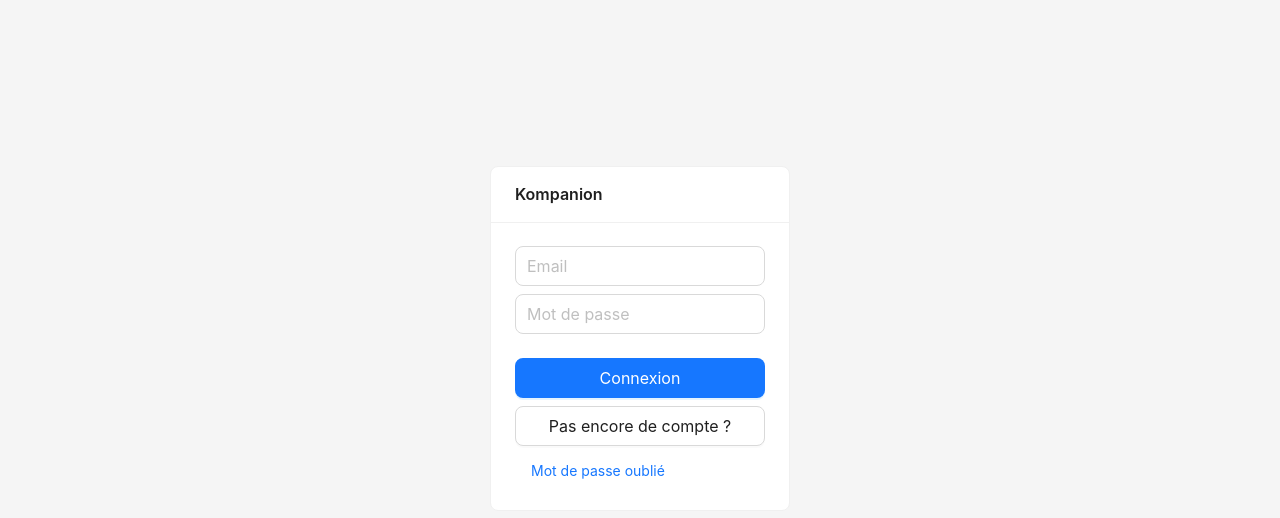
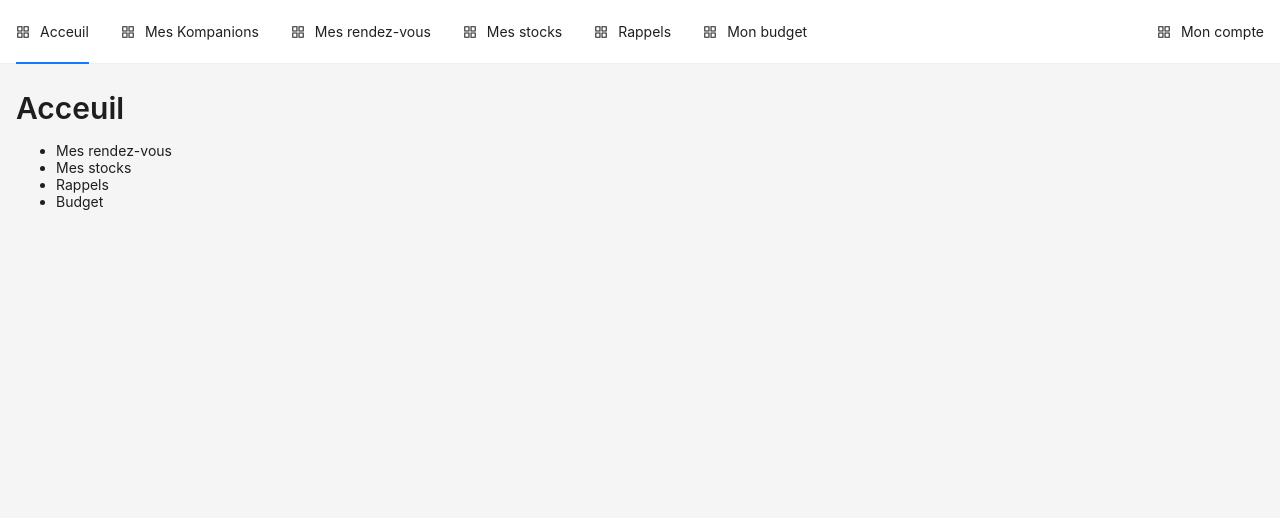
Before and after one commit to FabienLacorre/Kompanion, a React (Create React App) app in the folder kompanion-front/: page /home in a window 1280 px wide. Shown: the top 518 px of the page. Built offline with nearby package versions, Linux system fonts and the light colour scheme.

Commit message:
feat: navigation

```diff
--- a/kompanion-front/src/App.css
+++ /dev/null
@@ -1,29 +0,0 @@
-html {
-  height: 100%;
-}
-body {
-  min-height: 100%;
-  font-family: "Roboto", sans-serif;
-  background-color: #f5f5f5;
-  margin: 0;
-  padding: 0;
-  box-sizing: border-box;
-}
-
-.align-center {
-  display: flex;
-  justify-content: center;
-  align-items: center;
-}
-
-.full-height {
-  height: 100%;
-}
-
-.full-width {
-  width: 100%;
-}
-
-.content {
-  padding: 16px;
-}
--- a/kompanion-front/src/App.tsx
+++ /dev/null
@@ -1,10 +0,0 @@
-import "./App.css";
-import { Login } from "./Pages/Login";
-
-const App = (): JSX.Element => (
-  <div className="App">
-    <Login />
-  </div>
-);
-
-export default App;
--- /dev/null
+++ b/kompanion-front/src/Components/Navbar.css
@@ -0,0 +1,12 @@
+.kom-c-menu {
+  display: block;
+}
+
+.kom-c-menu-item {
+  line-height: 64px;
+  user-select: none;
+}
+
+.kom-c-menu-item--right {
+  float: right;
+}
--- /dev/null
+++ b/kompanion-front/src/Components/Navbar.tsx
@@ -0,0 +1,114 @@
+import { Menu, MenuProps, Typography } from "antd";
+import {
+  AppstoreOutlined,
+  MailOutlined,
+  SettingOutlined,
+} from "@ant-design/icons";
+import { useMemo, useState } from "react";
+
+import "./Navbar.css";
+import clsx from "clsx";
+import { Page } from "./Page";
+import { Dashboard } from "../Pages/Dashboard";
+import path from "path";
+import { PageKeyEnum, pageConfiguration } from "../Router";
+
+type MenuItem = Required<MenuProps>["items"][number];
+
+export const Navbar = (): JSX.Element => {
+  const menuClassName = clsx("kom-c-menu");
+  const leftItemClassName = clsx("kom-c-menu-item");
+  const rightItemClassName = clsx("kom-c-menu-item", "kom-c-menu-item--right");
+
+  const items: MenuItem[] = useMemo(() => {
+    return [
+      {
+        label: (
+          <a href={pageConfiguration[PageKeyEnum.HOME].path}>
+            {pageConfiguration[PageKeyEnum.HOME].label}
+          </a>
+        ),
+        key: pageConfiguration[PageKeyEnum.HOME].keyEnum,
+        icon: <AppstoreOutlined />,
+        className: leftItemClassName,
+      },
+      {
+        label: (
+          <a href={pageConfiguration[PageKeyEnum.MY_KOMPANIONS].path}>
+            {pageConfiguration[PageKeyEnum.MY_KOMPANIONS].label}
+          </a>
+        ),
+        key: pageConfiguration[PageKeyEnum.MY_KOMPANIONS].keyEnum,
+        icon: <AppstoreOutlined />,
+        className: leftItemClassName,
+      },
+      {
+        label: (
+          <a href={pageConfiguration[PageKeyEnum.MY_APPOINTMENT].path}>
+            {pageConfiguration[PageKeyEnum.MY_APPOINTMENT].label}
+          </a>
+        ),
+        key: pageConfiguration[PageKeyEnum.MY_APPOINTMENT].keyEnum,
+        icon: <AppstoreOutlined />,
+        className: leftItemClassName,
+      },
+      {
+        label: (
+          <a href={pageConfiguration[PageKeyEnum.MY_STOCKS].path}>
+            {pageConfiguration[PageKeyEnum.MY_STOCKS].label}
+          </a>
+        ),
+        key: pageConfiguration[PageKeyEnum.MY_STOCKS].keyEnum,
+        icon: <AppstoreOutlined />,
+        className: leftItemClassName,
+      },
+      {
+        label: (
+          <a href={pageConfiguration[PageKeyEnum.MY_REMINDERS].path}>
+            {pageConfiguration[PageKeyEnum.MY_REMINDERS].label}
+          </a>
+        ),
+        key: pageConfiguration[PageKeyEnum.MY_REMINDERS].keyEnum,
+        icon: <AppstoreOutlined />,
+        className: leftItemClassName,
+      },
+      {
+        label: (
+          <a href={pageConfiguration[PageKeyEnum.MY_BUDGET].path}>
+            {pageConfiguration[PageKeyEnum.MY_BUDGET].label}
+          </a>
+        ),
+        key: pageConfiguration[PageKeyEnum.MY_BUDGET].keyEnum,
+        icon: <AppstoreOutlined />,
+        className: leftItemClassName,
+      },
+      {
+        label: (
+          <a href={pageConfiguration[PageKeyEnum.MY_ACCOUNT].path}>
+            {pageConfiguration[PageKeyEnum.MY_ACCOUNT].label}
+          </a>
+        ),
+        type: "item",
+        key: pageConfiguration[PageKeyEnum.MY_ACCOUNT].keyEnum,
+        icon: <AppstoreOutlined />,
+        className: rightItemClassName,
+      },
+    ];
+  }, []);
+
+  const [current, setCurrent] = useState("mail");
+
+  const handleOnClick: MenuProps["onClick"] = (e) => {
+    setCurrent(e.key);
+  };
+
+  return (
+    <Menu
+      className={menuClassName}
+      selectedKeys={[current]}
+      mode="horizontal"
+      items={items}
+      onClick={handleOnClick}
+    />
+  );
+};
--- /dev/null
+++ b/kompanion-front/src/Components/Page.tsx
@@ -0,0 +1,17 @@
+import { Layout } from "antd";
+import { Navbar } from "./Navbar";
+
+export const Page = ({
+  Content,
+  withNavBar,
+}: {
+  Content: JSX.Element;
+  withNavBar: boolean;
+}) => {
+  return (
+    <Layout>
+      {withNavBar && <Navbar />}
+      {Content}
+    </Layout>
+  );
+};
--- /dev/null
+++ b/kompanion-front/src/Pages/Dashboard.tsx
@@ -0,0 +1,20 @@
+import { Typography } from "antd";
+import { Content } from "antd/es/layout/layout";
+import clsx from "clsx";
+
+export const Dashboard = (): JSX.Element => {
+  const contentClassName = clsx("content", "full-height");
+
+  return (
+    <Content className={contentClassName}>
+      <Typography.Title level={2}>Acceuil</Typography.Title>
+
+      <ul>
+        <li>Mes rendez-vous</li>
+        <li>Mes stocks</li>
+        <li>Rappels</li>
+        <li>Budget</li>
+      </ul>
+    </Content>
+  );
+};
--- a/kompanion-front/src/Pages/Login.tsx
+++ b/kompanion-front/src/Pages/Login.tsx
@@ -1,9 +1,45 @@
 import { Button, Card, Input, Layout, Space } from "antd";
 import { Content } from "antd/es/layout/layout";
 import clsx from "clsx";
+import {
+  UserState,
+  userUpdateEmailAction,
+  userUpdatePasswordAction,
+} from "../Stores/UserSlice";
+import { useDispatch, useSelector } from "react-redux";
+import { RootState } from "../Stores/store";
+import { useNavigate } from "react-router-dom";
 
-export const Login = () => {
+export const Login = (): JSX.Element => {
+  const navigate = useNavigate();
+  const dispatch = useDispatch();
+  const userState: UserState = useSelector((state: RootState) => state.user);
+
   const contentClassName = clsx("content", "full-height", "align-center");
+
+  const handleChangeEmail = (e: React.ChangeEvent<HTMLInputElement>) => {
+    dispatch(userUpdateEmailAction(e.target.value));
+  };
+
+  const handleChangePassword = (e: React.ChangeEvent<HTMLInputElement>) => {
+    dispatch(userUpdatePasswordAction(e.target.value));
+  };
+
+  const handleSubmitLoginClick = () => {
+    // TODO: implement login
+    navigate("/home");
+  };
+
+  const handleForgotPasswordClick = () => {
+    // TODO: implement forgot password
+    alert("not implemented yet");
+  };
+
+  const handleNoAccountClick = () => {
+    // TODO: implement new account
+    alert("not implemented yet");
+  };
+
   return (
     <Layout style={{ paddingTop: "150px" }}>
       <Content className={contentClassName}>
@@ -11,22 +47,41 @@ export const Login = () => {
           <Space direction="vertical" size="large" className="full-width">
             <Space direction="vertical" className="full-width">
               {/* Email */}
-              <Input placeholder="Email" size="large" className="full-width" />
+              <Input
+                value={userState.email}
+                onChange={handleChangeEmail}
+                placeholder="Email"
+                size="large"
+                className="full-width"
+              />
               {/* Password */}
-              <Input placeholder="Mot de passe" size="large" type="password" />
+              <Input
+                value={userState.password}
+                onChange={handleChangePassword}
+                placeholder="Mot de passe"
+                size="large"
+                type="password"
+              />
             </Space>
 
             <Space direction="vertical" className="full-width">
               {/* Submit */}
-              <Button size="large" type="primary" block>
+              <Button
+                onClick={handleSubmitLoginClick}
+                size="large"
+                type="primary"
+                block
+              >
                 Connexion
               </Button>
               {/* New account */}
-              <Button size="large" block>
+              <Button onClick={handleNoAccountClick} size="large" block>
                 Pas encore de compte ?
               </Button>
               {/* Forgot password */}
-              <Button type="link">Mot de passe oublié</Button>
+              <Button onClick={handleForgotPasswordClick} type="link">
+                Mot de passe oublié
+              </Button>
             </Space>
           </Space>
         </Card>
--- /dev/null
+++ b/kompanion-front/src/Router.tsx
@@ -0,0 +1,64 @@
+import { createBrowserRouter } from "react-router-dom";
+import { Page } from "./Components/Page";
+import { Login } from "./Pages/Login";
+import { Dashboard } from "./Pages/Dashboard";
+import path from "path";
+
+export enum PageKeyEnum {
+  HOME = "HOME",
+  MY_KOMPANIONS = "MY_KOMPANIONS",
+  MY_APPOINTMENT = "MY_APPOINTMENT",
+  MY_STOCKS = "MY_STOCKS",
+  MY_REMINDERS = "MY_REMINDERS",
+  MY_BUDGET = "MY_BUDGET",
+  MY_ACCOUNT = "MY_ACCOUNT",
+}
+
+export const pageConfiguration = {
+  [PageKeyEnum.HOME]: {
+    keyEnum: PageKeyEnum.HOME,
+    path: "/home",
+    label: "Acceuil",
+  },
+  [PageKeyEnum.MY_KOMPANIONS]: {
+    keyEnum: PageKeyEnum.MY_KOMPANIONS,
+    path: "/my-kompanions",
+    label: "Mes Kompanions",
+  },
+  [PageKeyEnum.MY_APPOINTMENT]: {
+    keyEnum: PageKeyEnum.MY_APPOINTMENT,
+    path: "/my-appointment",
+    label: "Mes rendez-vous",
+  },
+  [PageKeyEnum.MY_STOCKS]: {
+    keyEnum: PageKeyEnum.MY_STOCKS,
+    path: "/my-stocks",
+    label: "Mes stocks",
+  },
+  [PageKeyEnum.MY_REMINDERS]: {
+    keyEnum: PageKeyEnum.MY_REMINDERS,
+    path: "/my-reminders",
+    label: "Rappels",
+  },
+  [PageKeyEnum.MY_BUDGET]: {
+    keyEnum: PageKeyEnum.MY_BUDGET,
+    path: "/my-budget",
+    label: "Mon budget",
+  },
+  [PageKeyEnum.MY_ACCOUNT]: {
+    keyEnum: PageKeyEnum.MY_ACCOUNT,
+    path: "/my-account",
+    label: "Mon compte",
+  },
+};
+
+export const router = createBrowserRouter([
+  {
+    path: "/",
+    element: <Page withNavBar={false} Content={<Login />} />,
+  },
+  {
+    path: "/home",
+    element: <Page withNavBar={true} Content={<Dashboard />} />,
+  },
+]);
--- a/kompanion-front/src/index.css
+++ b/kompanion-front/src/index.css
@@ -1,13 +1,46 @@
 body {
   margin: 0;
-  font-family: -apple-system, BlinkMacSystemFont, 'Segoe UI', 'Roboto', 'Oxygen',
-    'Ubuntu', 'Cantarell', 'Fira Sans', 'Droid Sans', 'Helvetica Neue',
+  font-family: -apple-system, BlinkMacSystemFont, "Segoe UI", "Roboto", "Oxygen",
+    "Ubuntu", "Cantarell", "Fira Sans", "Droid Sans", "Helvetica Neue",
     sans-serif;
   -webkit-font-smoothing: antialiased;
   -moz-osx-font-smoothing: grayscale;
 }
 
 code {
-  font-family: source-code-pro, Menlo, Monaco, Consolas, 'Courier New',
+  font-family: source-code-pro, Menlo, Monaco, Consolas, "Courier New",
     monospace;
 }
+
+html {
+  height: 100%;
+}
+
+body {
+  min-height: 100%;
+  font-family: "Roboto", sans-serif;
+  background-color: #f5f5f5;
+  margin: 0;
+  padding: 0;
+  box-sizing: border-box;
+}
+
+.align-center {
+  display: flex;
+  justify-content: center;
+  align-items: center;
+}
+
+.full-height {
+  height: 100%;
+}
+
+.full-width {
+  width: 100%;
+}
+
+.content {
+  padding-left: 16px;
+  padding-right: 16px;
+  padding-bottom: 16px;
+}
```
Also changed, not shown: kompanion-front/src/index.tsx (+9 -18 lines), kompanion-front/src/logo.svg (deleted), 1 other file (tests, documents, lock files or other folders).
